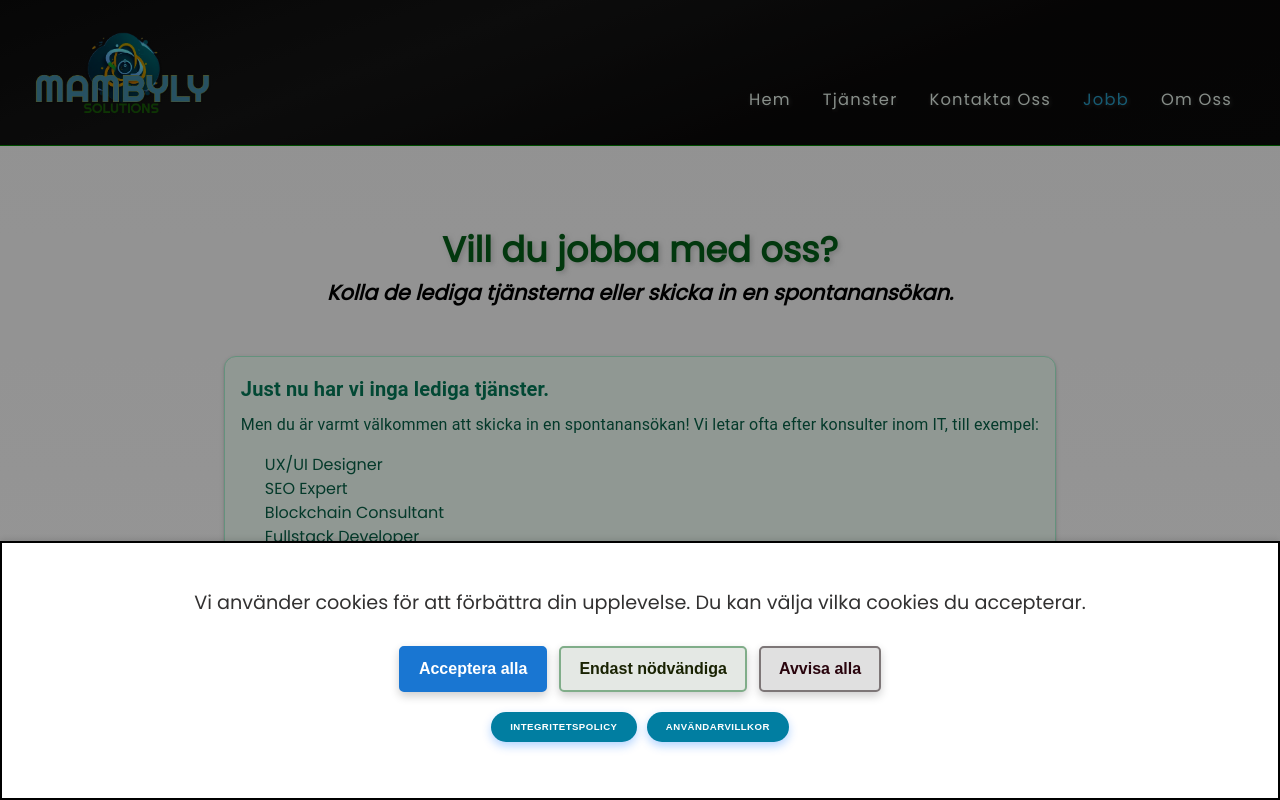
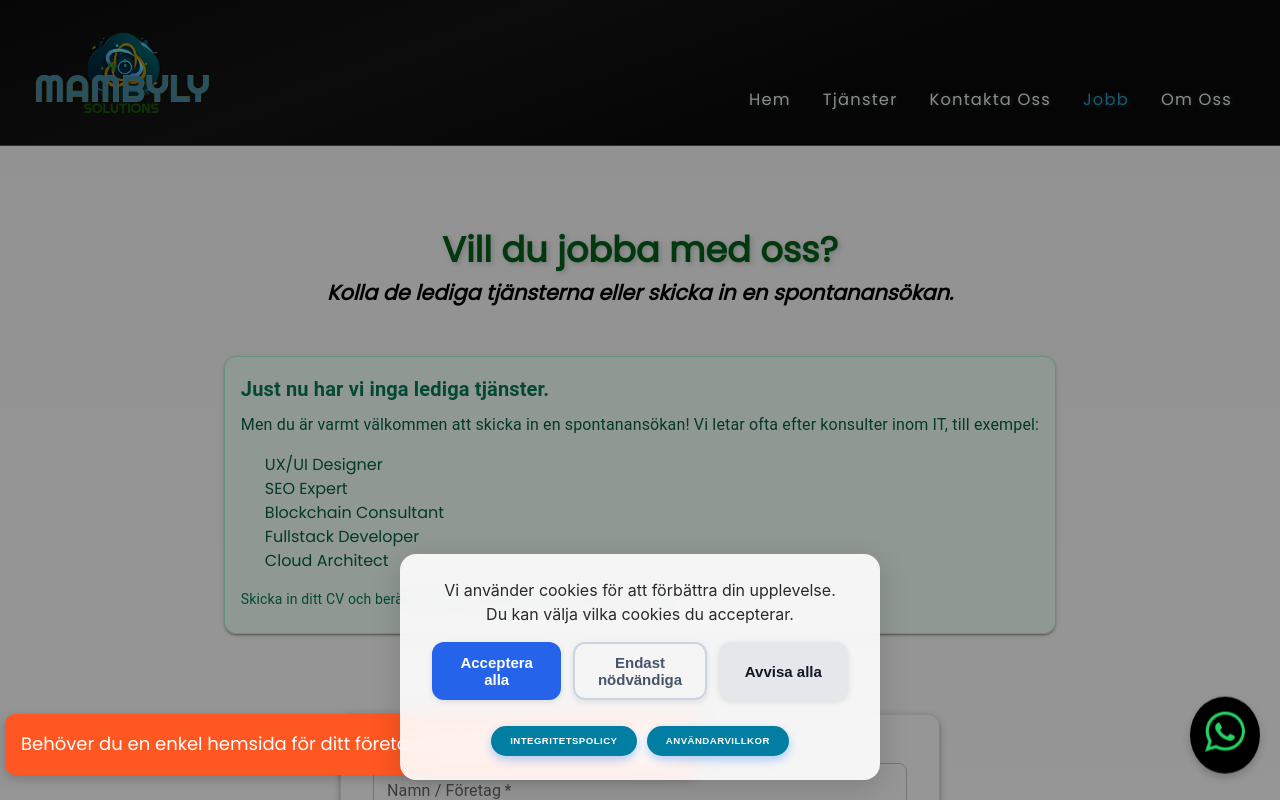
Before and after one commit to Emadenni/MambyLy-logistics-frontend, a React (Vite) app: page /jobbaMedOss in a window 1280 px wide. Shown: the top 800 px of the page. Built offline with nearby package versions, Linux system fonts and the light colour scheme; no server answers.

Commit message:
improved banner consent and apparently fixed home footer issue

```diff
--- a/src/components/CookieConsentBanner/CookieConsentBanner.tsx
+++ b/src/components/CookieConsentBanner/CookieConsentBanner.tsx
@@ -1,34 +1,65 @@
-import { useState, useEffect } from "react";
+import React, { useEffect, useState } from "react";
 import Terms from "../Terms/Terms";
 import "./cookieConsentBanner.scss";
-import React from "react";
 
 const CookieConsentBanner: React.FC = () => {
   const [showBanner, setShowBanner] = useState(false);
 
 useEffect(() => {
   const consent = localStorage.getItem("cookieConsent");
+
   if (!consent) {
-      setShowBanner(true); // nessun delay
+    setTimeout(() => {
+      setShowBanner(true);
+      document.body.style.overflow = "hidden"; // blocca scroll
+    }, 1000);
   }
+
+  return () => {
+    document.body.style.overflow = ""; // ripristina scroll se il componente si smonta
+  };
 }, []);
 
 const handleConsent = (choice: "all" | "essential" | "none") => {
   localStorage.setItem("cookieConsent", choice);
   setShowBanner(false);
+  document.body.style.overflow = ""; // riabilita scroll
 };
 
   return (
-    <div className={`cookie-banner ${showBanner ? "show" : ""}`}>
+    <div
+      className={`cookie-banner ${showBanner ? "show" : ""}`}
+      role="dialog"
+      aria-live="polite"
+      aria-label="Cookie Consent Banner"
+    >
       <p>
         Vi använder cookies för att förbättra din upplevelse. Du kan välja vilka cookies du accepterar.
       </p>
       <div className="cookie-banner-buttons">
-        <button onClick={() => handleConsent("all")}>Acceptera alla</button>
-        <button onClick={() => handleConsent("essential")}>Endast nödvändiga</button>
-        <button onClick={() => handleConsent("none")}>Avvisa alla</button>
+        <button
+          className="consent"
+          onClick={() => handleConsent("all")}
+          title="Acceptera alla cookies"
+        >
+          Acceptera alla
+        </button>
+        <button
+          className="settings"
+          onClick={() => handleConsent("essential")}
+          title="Endast nödvändiga cookies"
+        >
+          Endast nödvändiga
+        </button>
+        <button
+          className="reject"
+          onClick={() => handleConsent("none")}
+          title="Avvisa alla cookies"
+        >
+          Avvisa alla
+        </button>
       </div>
-      <div className="cookie-banner-terms">
+      <div className="terms">
         <Terms />
       </div>
     </div>
--- a/src/components/CookieConsentBanner/cookieConsentBanner.scss
+++ b/src/components/CookieConsentBanner/cookieConsentBanner.scss
@@ -1,119 +1,94 @@
 .cookie-banner {
   position: fixed;
-  bottom: 0;
-  left: 0;
-  right: 0;
-  background: #fff;
-  border-top: 1px solid #ccc;
-  padding: 46px;
-  box-shadow: 0 -2px 5px rgba(0, 0, 0, 0.1);
+  bottom: 20px;
+  left: 50%;
+  transform: translateX(-50%);
+  background: rgba(255, 255, 255, 0.9);
+  backdrop-filter: blur(10px);
+  border-radius: 16px;
+  padding: 1.5rem 2rem;
+  box-shadow: 0 8px 30px rgba(0, 0, 0, 0.15);
+  font-family: "Inter", sans-serif;
   font-size: 14px;
   z-index: 9999;
   display: flex;
   flex-direction: column;
   align-items: center;
   gap: 1rem;
-  border: solid 2px black;
-
+  max-width: 95%;
+  width: 480px;
   opacity: 0;
   pointer-events: none;
-  transition: opacity 0.3s ease-in-out;
-
-  @media (max-width: 600px) {
-    padding: 12px 0;
-  }
+  transform: translate(-50%, 100px);
+  transition: opacity 0.4s ease, transform 0.4s ease;
 }
 
 .cookie-banner.show {
   opacity: 1;
-  pointer-events: all;
+  pointer-events: auto;
+  transform: translate(-50%, 0);
 }
 
 .cookie-banner p {
-  margin: 0 0 12px 0;
+  margin: 0;
   text-align: center;
-  font-size: 1.2rem;
-  color: rgb(50, 49, 49);
-
-  @media (max-width: 600px) {
-    padding: 0.1rem;
-    font-size: 0.8rem;
-  }
+  font-size: 1rem;
+  color: #2a2a2a;
 }
 
 .cookie-banner-buttons {
   display: flex;
+  flex-wrap: wrap;
   gap: 12px;
-  flex-wrap: wrap;
   justify-content: center;
-  align-items: center;
+  width: 100%;
 }
 
 .cookie-banner-buttons button {
-  padding: 12px 18px;
-  border: 2px solid #1976d2;
-  background: #1976d2;
-  color: white;
-  border-radius: 5px;
+  flex: 1;
+  min-width: 120px;
+  padding: 10px 16px;
+  font-size: 15px;
+  font-weight: 600;
+  border-radius: 12px;
   cursor: pointer;
-  font-size: 16px;
-  font-weight: 600;
-
-  box-shadow: 0 4px 10px rgba(0, 0, 0, 0.2);
   transition: all 0.3s ease;
-  min-width: 120px;
-
-  @media (max-width: 600px) {
-    font-size: 12px;
-    padding: 6px 12px;
-  }
+  border: none;
+  box-shadow: 0 2px 6px rgba(0, 0, 0, 0.1);
 }
 
-.cookie-banner-buttons button:hover {
-  background: #1565c0;
-  border-color: #1565c0;
-  transform: translateY(-3px);
+button.consent {
+  background: #2563eb;
+  color: white;
 }
 
-.cookie-banner-buttons button:active {
-  background: #0d47a1;
-  border-color: #0d47a1;
-  transform: translateY(2px);
+button.consent:hover {
+  background: #1d4ed8;
 }
 
-.cookie-banner-buttons button:nth-child(2) {
-  background: #e4e8e4;
-  color: #192202;
-  border: solid 2px #80ad89;
-  font-weight: 600;
+button.reject {
+  background: #e5e7eb;
+  color: #111827;
 }
 
-.cookie-banner-buttons button:nth-child(2):hover {
-  background: #dfe1d9;
-  color: #0d1206;
+button.reject:hover {
+  background: #d1d5db;
 }
 
-.cookie-banner-buttons button:nth-child(2):active {
-  background: #8a9e6b;
+button.settings {
+  background: transparent;
+  border: 2px solid #cbd5e1;
+  color: #475569;
 }
 
-.cookie-banner-buttons button:nth-child(3) {
-  background: #e0e0e0;
-  color: #29040d;
-  border: solid 2px #7d7677;
-  font-weight: 600;
-}
-
-.cookie-banner-buttons button:nth-child(3):hover {
-  background: #d4d4d4;
-  color: #7c0b25;
-}
-
-.cookie-banner-buttons button:nth-child(3):active {
-  background: #9e0d2a;
+button.settings:hover {
+  border-color: #94a3b8;
+  background: #f1f5f9;
 }
 
 .terms {
-  margin-top: 10px;
-  margin-bottom: 10px;
+  font-size: 0.8rem;
+  color: #6b7280;
+  text-align: center;
+  margin-top: 0.5rem;
 }
--- a/src/components/Layout/layout.scss
+++ b/src/components/Layout/layout.scss
@@ -7,3 +7,7 @@
 .layout__content {
   flex: 1;
 }
+
+main {
+  flex: 1;
+}
--- a/src/pages/Home/Home.tsx
+++ b/src/pages/Home/Home.tsx
@@ -10,7 +10,7 @@ import SwitchWord from "../../components/SwitchWord/SwitchWord";
 const Home: React.FC = () => {
   const [isVisible, setIsVisible] = useState(false);
 
-  // Differire l'animazione finché il titolo non è visibile
+
   useEffect(() => {
     setTimeout(() => {
       setIsVisible(true);
@@ -24,8 +24,14 @@ const Home: React.FC = () => {
 
         <section className="transition_container">
           <h1 className="title home_title">Linköping. Sverige. Var som helst.</h1>
-          {isVisible && (
-            <h2 className="dynamic_title">
+         <h2
+  className="dynamic_title"
+  style={{
+    opacity: isVisible ? 1 : 0,
+    transition: "opacity 0.8s ease-in-out",
+    minHeight: "3em", // riserva spazio
+  }}
+>
   Din tekniska partner i varje steg
   <SwitchWord
     words={[
@@ -42,7 +48,6 @@ const Home: React.FC = () => {
     ]}
   />
 </h2>
-          )}
         </section>
 
         <div className="home_CTA_box">
--- a/src/pages/Home/home.scss
+++ b/src/pages/Home/home.scss
@@ -4,6 +4,7 @@
 
 .home_container {
   width: 100%;
+   min-height: 100vh;
   @include flexbox(column, center, center);
   letter-spacing: 1.9;
 }
@@ -37,6 +38,9 @@
   .dynamic_title {
     color: white;
     font-size: 1.6rem;
+      min-height: 3em; // o quello che ti serve
+  transition: opacity 0.3s ease-in-out;
+
     @include flexbox(column, center, center);
     letter-spacing: 1.2px;
     font-weight: 300;
```
Lines whose indentation alone changed are shown as unchanged.
